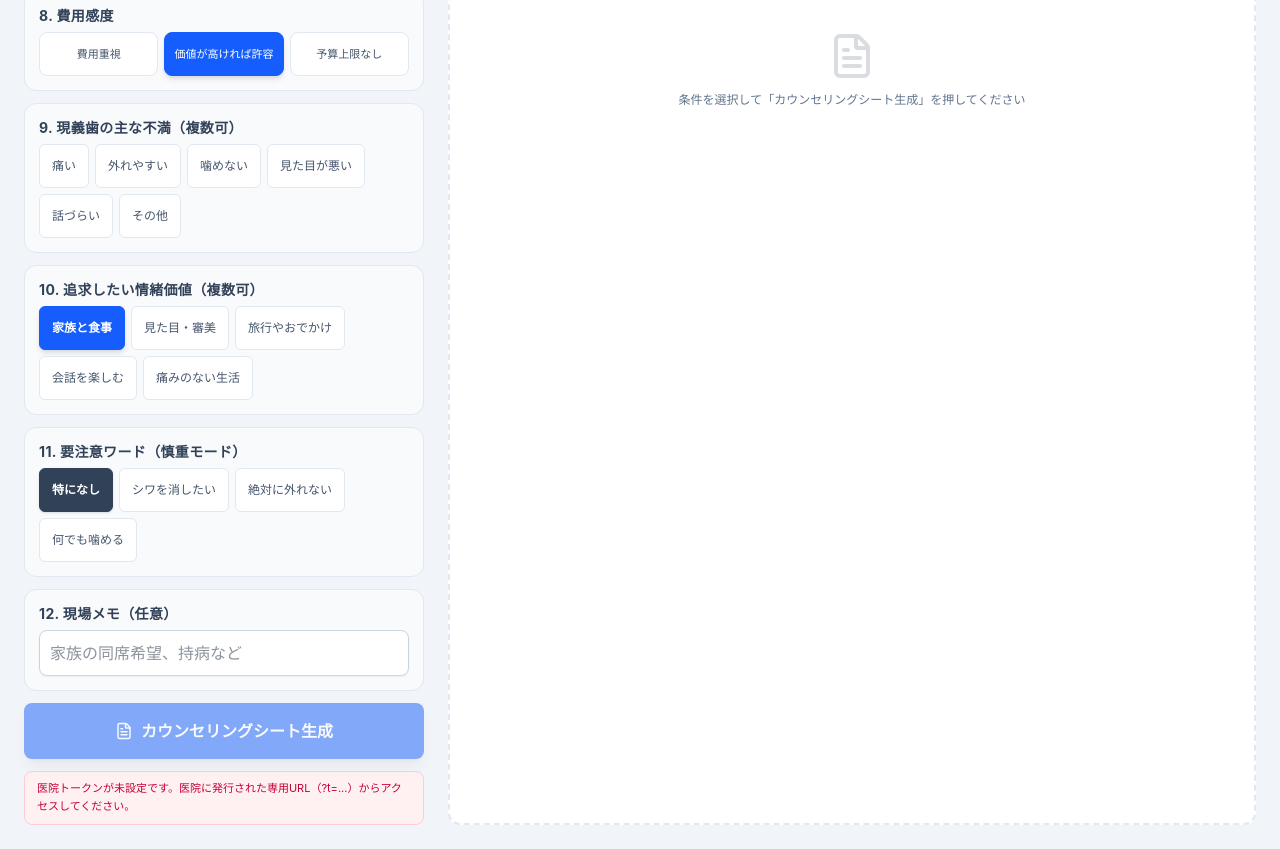
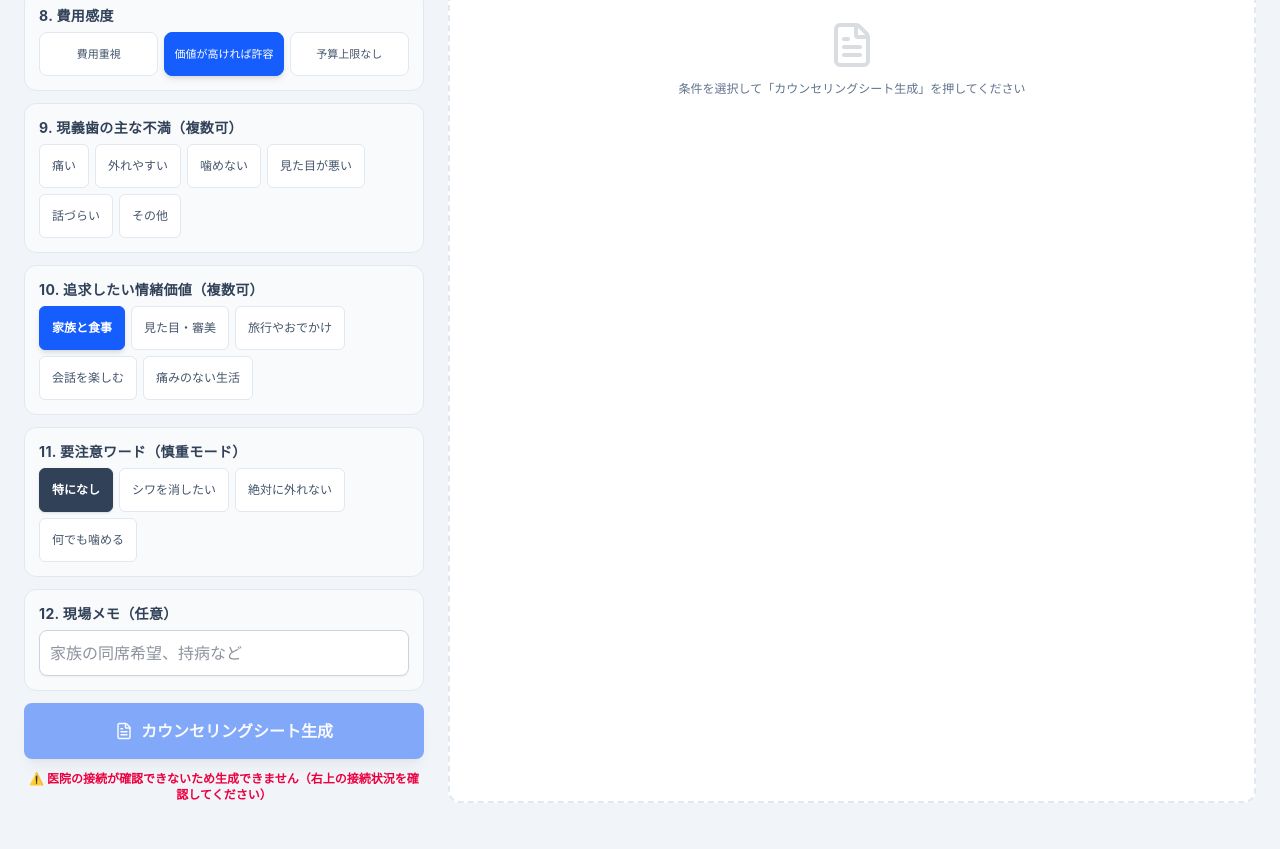
Before and after one commit to Takahito000/dental_tc_app-Private, a Next.js app: page / in a window 1280 px wide. Shown: the part 778-1627 px from the top of the page. After the commit the page ends 1605 px from the top, so only its background shows below. Built offline with nearby package versions, Linux system fonts and the light colour scheme.

Commit message:
feat: トークン未登録時はAI生成を不可に制御

```diff
--- a/app/page.tsx
+++ b/app/page.tsx
@@ -130,7 +130,7 @@ export default function Page() {
 
   useEffect(() => {
     setMounted(true);
-    console.log("[BUILD] 2026-08-25 06:30 header-consolidation");
+    console.log("[BUILD] 2026-08-25 09:20 lock-generate-unregistered");
 
     // 1. ?t= パラメータまたは localStorage からトークンをロード
     const urlParams = new URLSearchParams(window.location.search);
@@ -231,21 +231,12 @@ export default function Page() {
     });
   };
 
-  // 💡 トークンが医院に紐づいて解決できているか（ヘッダーの「接続OK」ピルと同じ条件）
-  const isClinicConnected = Boolean(token && clinicName);
-
   const handleGenerate = async () => {
-    // 🚧 関門：トークン未登録・未設定のままAI生成（＝AI利用料の発生）できてしまう問題への対応。
-    //    接続OK以外ではAPIを呼ばず、理由を表示して終了する（それ以外の挙動には一切触れない）
-    if (!isClinicConnected) {
-      setError(
-        token
-          ? "トークン未登録のため生成できません。医院に発行された専用URL（?t=...）でアクセスし直すか、管理者に医院登録をご確認ください。"
-          : "医院トークンが未設定です。医院に発行された専用URL（?t=...）からアクセスしてください。"
-      );
+    // 💡 未登録トークン・医院未設定では生成を実行しない（ボタン非活性の保険として二重防御）
+    if (!(token && clinicName)) {
+      setError("医院の接続が確認できません（トークン未登録または未設定）。右上の接続状況を確認してください。");
       return;
     }
-
     setLoading(true);
     setError(null);
     setResult(null);
@@ -826,8 +817,8 @@ export default function Page() {
 
           <button
             onClick={handleGenerate}
-            disabled={loading || !isClinicConnected}
-            className="w-full py-4 bg-blue-600 hover:bg-blue-700 text-white font-bold rounded-lg shadow-lg transition disabled:opacity-50 text-base flex items-center justify-center gap-2 cursor-pointer mt-2"
+            disabled={loading || !(token && clinicName)}
+            className="w-full py-4 bg-blue-600 hover:bg-blue-700 text-white font-bold rounded-lg shadow-lg transition disabled:opacity-50 disabled:cursor-not-allowed text-base flex items-center justify-center gap-2 cursor-pointer mt-2"
           >
             {loading ? (
               <span className="flex items-center gap-2 animate-pulse">
@@ -839,13 +830,9 @@ export default function Page() {
               </>
             )}
           </button>
-
-          {/* 🚧 未接続時：無効化の理由を衛生士が迷わず理解できるようボタン直下に表示 */}
-          {!isClinicConnected && (
-            <p className="text-[11px] text-rose-700 bg-rose-50 border border-rose-200 rounded-lg px-3 py-2 leading-relaxed">
-              {token
-                ? "トークン未登録のため生成できません。医院に発行された専用URL（?t=...）でアクセスし直すか、管理者に医院登録をご確認ください。"
-                : "医院トークンが未設定です。医院に発行された専用URL（?t=...）からアクセスしてください。"}
+          {!(token && clinicName) && (
+            <p className="no-print mt-2 text-xs text-rose-600 font-bold text-center">
+              ⚠️ 医院の接続が確認できないため生成できません（右上の接続状況を確認してください）
             </p>
           )}
         </section>
```
